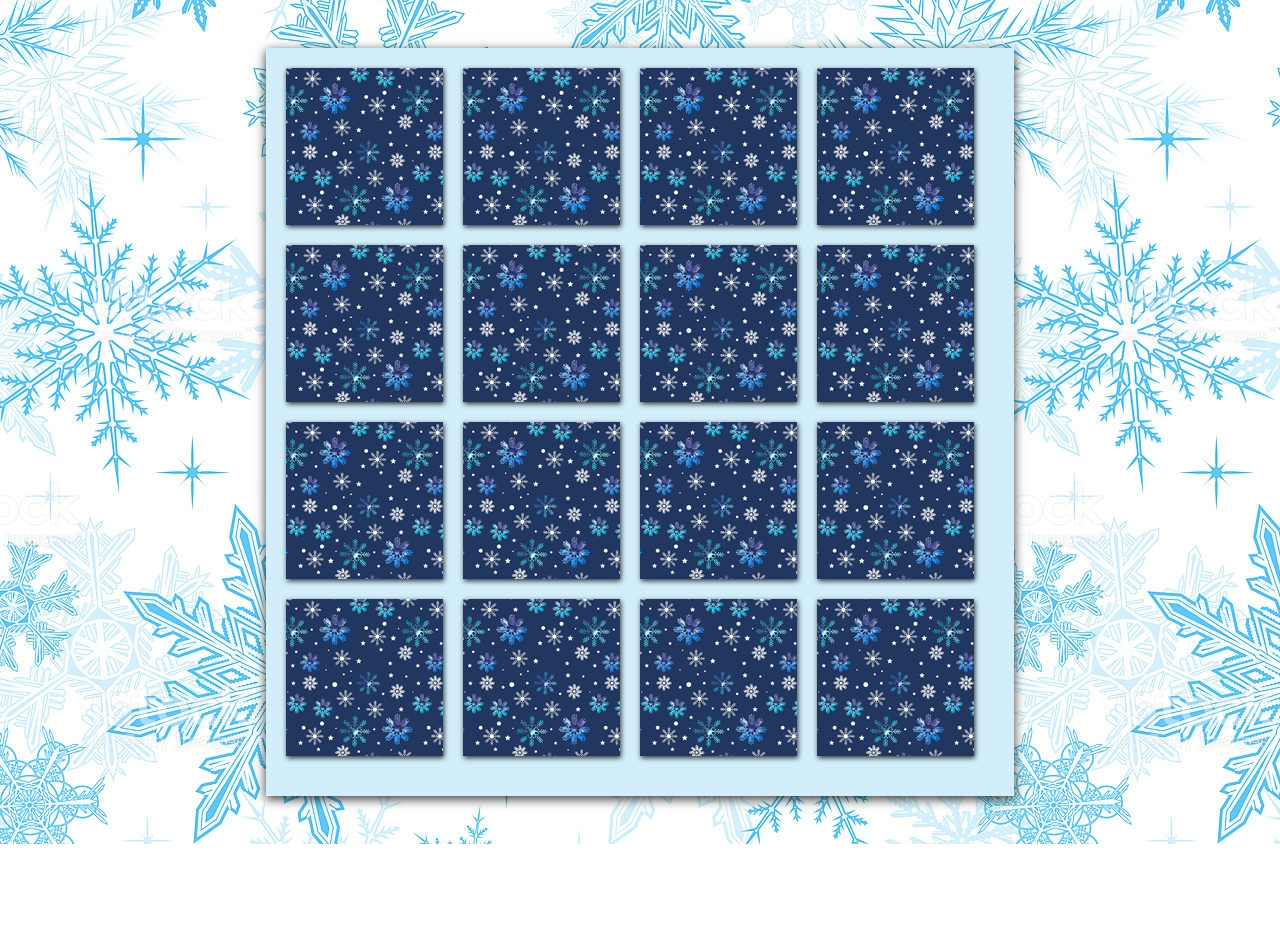
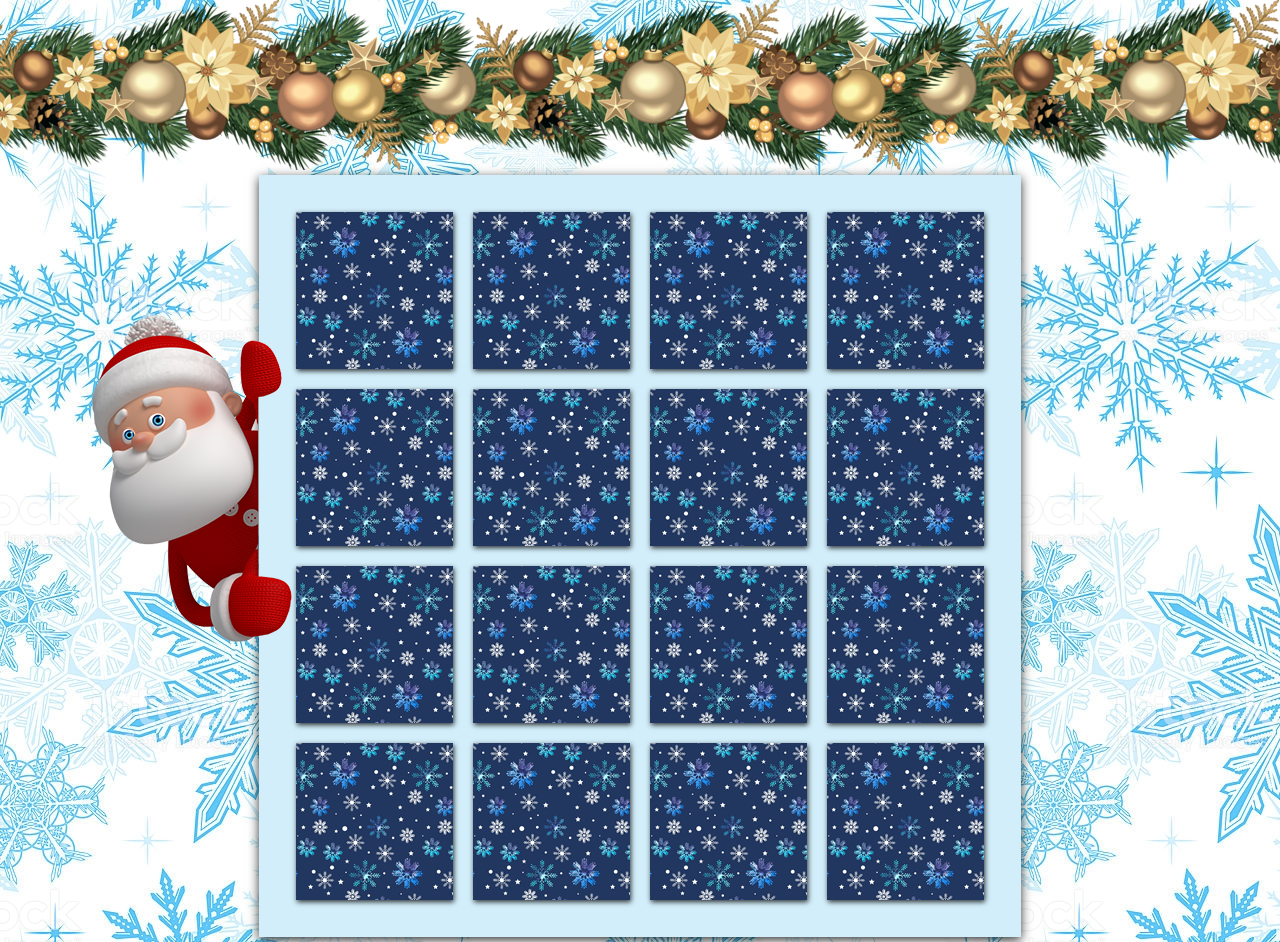
Before and after one commit to olga-prilepa/new-year, a plain HTML site: page index.html in a window 1280 px wide. Before the commit the page ends 844 px from the top, so only its background shows below. Drawn offline with Linux system fonts and the light colour scheme; a web font is replaced by a local one.

Commit message:
add Santa & vetochka

```diff
--- a/index.html
+++ b/index.html
@@ -11,10 +11,13 @@
     <script src="scripts.js"></script>
 </head>
 <body>
-    <div class="container" id="container">
-        <table class="table" id="game_pole">
-            <tbody id="fieldWrapper"></tbody>
-        </table>
+    <div class="vetochka"></div>
+    <div class="game_space" id="game_space">
+        <div class="container" id="container">
+            <table class="table" id="game_pole">
+                <tbody id="fieldWrapper"></tbody>
+            </table>
+        </div>
     </div>
 </body>
 </html>
--- a/styles.css
+++ b/styles.css
@@ -3,15 +3,34 @@ body {
     flex-direction: column;
     background: url(images/bg.jpg) repeat;
     font-family: 'Kelly Slab', cursive;
+    margin: 0;
+    padding: 0;
 }
-
+.vetochka{
+    background: url(images/vetochka3.png) repeat;
+    width: 100%;
+    height: 170px;
+    margin: 0;
+    padding: 0;
+}
+.game_space{
+    margin: 5px auto;
+    position: relative;
+}
 .container {
-    margin: 40px auto;
-    width: 728px;
-    height: 728px;
     background-color: #d2eefa;
-    padding: 10px;
     box-shadow: 0px 3px 10px rgba(0,0,0,0.8);
+    padding: 27px;
+}
+.container::before{
+    content: "";
+    display: inline-block;
+    height: 327px;
+    width: 200px;
+    background: url(images/santaclaus.png);
+    left: -167px;
+    top: 140px;
+    position: absolute;
 }
 .table {
     border-collapse: collapse;
```
Also changed, not shown: images/santaclaus.png (added), images/vetochka3.png (added).
